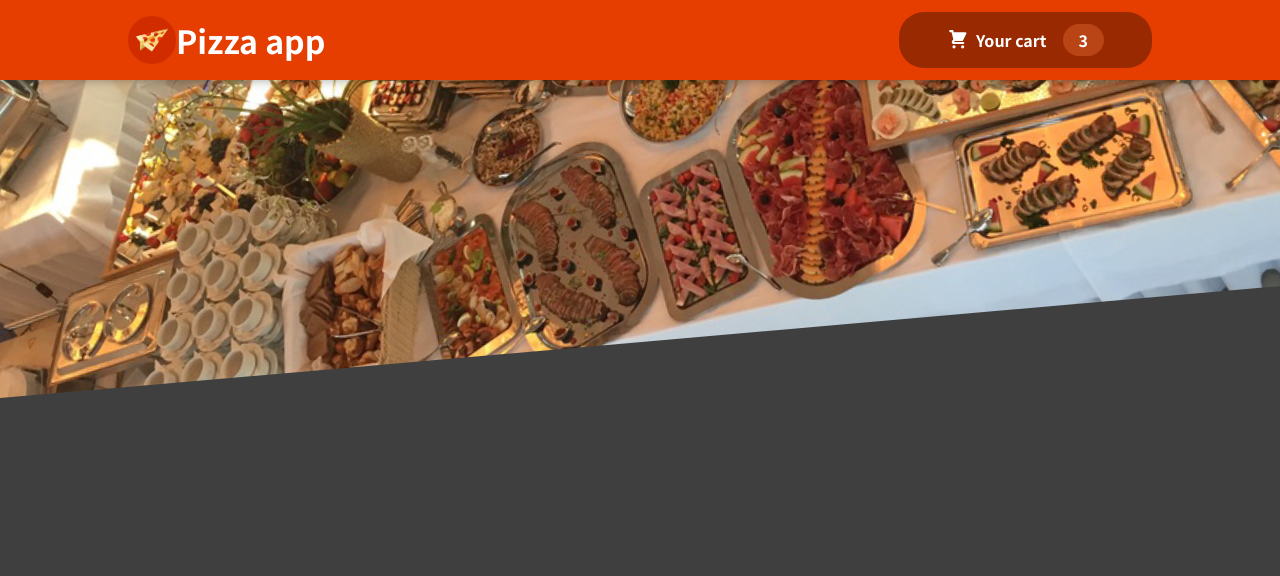
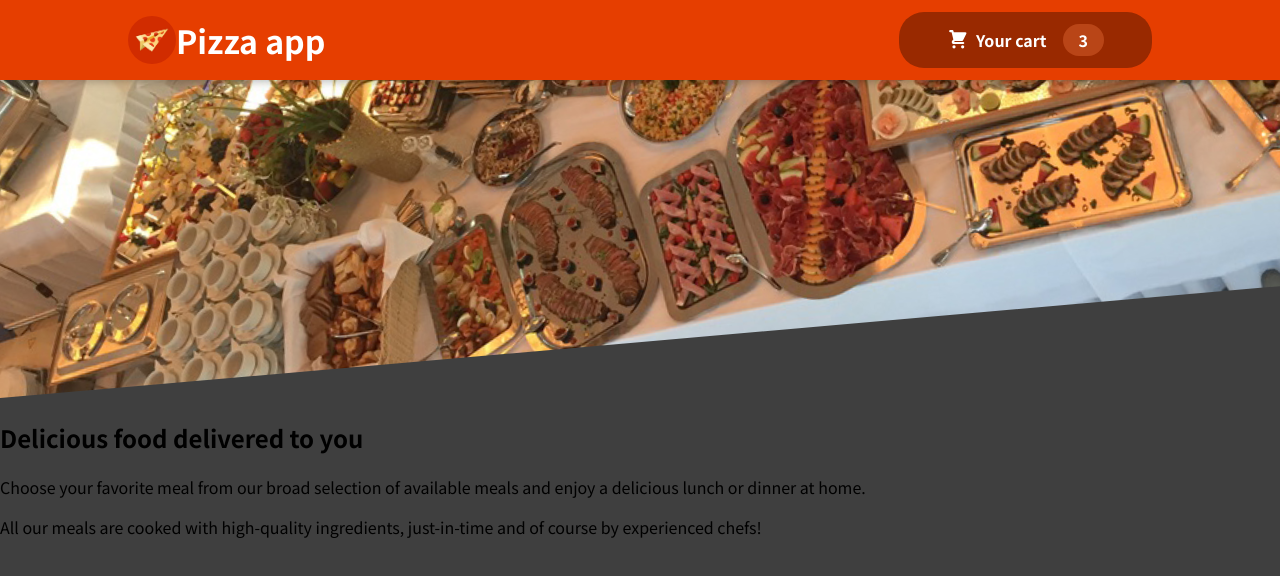
Before and after one commit to MwauStephen/Pizza-Order, a React (Create React App) app: page / in a window 1280 px wide. Shown: the top 576 px of the page. Built offline with nearby package versions, Linux system fonts and the light colour scheme.

Commit message:
added the modal summary to the app.js

```diff
--- a/src/App.js
+++ b/src/App.js
@@ -1,8 +1,14 @@
-import React from "react";
+import React, { Fragment } from "react";
 import Header from "./Components/Layout/Header";
+import MealsSummary from "./Components/Meals/MealsSummary";
 
 const App = () => {
-  return <Header />;
+  return (
+    <Fragment>
+      <Header />
+      <MealsSummary />
+    </Fragment>
+  );
 };
 
 export default App;
```
